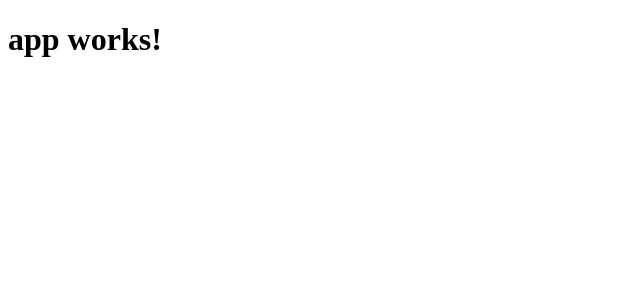
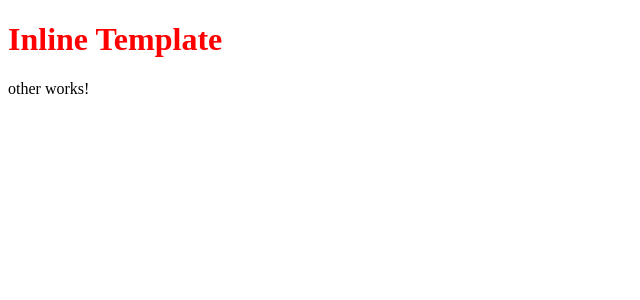
Before and after one commit to ctevnan/FirstApp, an Angular app: page / in a window 1280 px wide. Shown: the top 300 px of the page, without its empty margins (0-640 px from the left). Built offline with nearby package versions, Linux system fonts and the light colour scheme.

Commit message:
adding second component

```diff
--- a/src/app/app.component.html
+++ /dev/null
@@ -1,3 +0,0 @@
-<h1>
-  {{title}}
-</h1>
--- a/src/app/app.component.ts
+++ b/src/app/app.component.ts
@@ -2,8 +2,15 @@
 
 @Component({
   selector: 'app-root',
-  templateUrl: './app.component.html',
-  styleUrls: ['./app.component.css']
+  template: `
+    <h1>Inline Template</h1>
+    <fa-other></fa-other>
+  `,
+  styles: [`
+    h1 {
+      color: red;
+    }
+  `]
 })
 export class AppComponent {
   title = 'app works!';
--- a/src/app/app.module.ts
+++ b/src/app/app.module.ts
@@ -4,10 +4,12 @@
 import { HttpModule } from '@angular/http';
 
 import { AppComponent } from './app.component';
+import { OtherComponent } from './other/other.component';
 
 @NgModule({
   declarations: [
-    AppComponent
+    AppComponent,
+    OtherComponent
   ],
   imports: [
     BrowserModule,
--- /dev/null
+++ b/src/app/other/other.component.html
@@ -0,0 +1,3 @@
+<p>
+  other works!
+</p>
--- /dev/null
+++ b/src/app/other/other.component.ts
@@ -0,0 +1,14 @@
+import { Component, OnInit } from '@angular/core';
+
+@Component({
+  selector: 'fa-other',
+  templateUrl: './other.component.html',
+})
+export class OtherComponent implements OnInit {
+
+  constructor() { }
+
+  ngOnInit() {
+  }
+
+}
```
Also changed, not shown: 1 other file (tests, documents, lock files or other folders).
